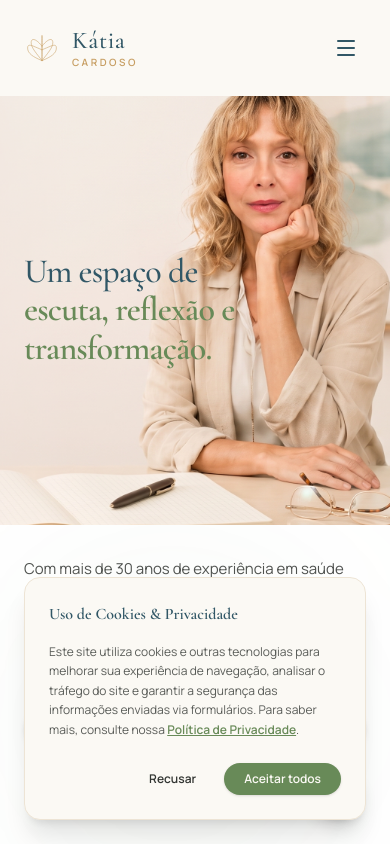
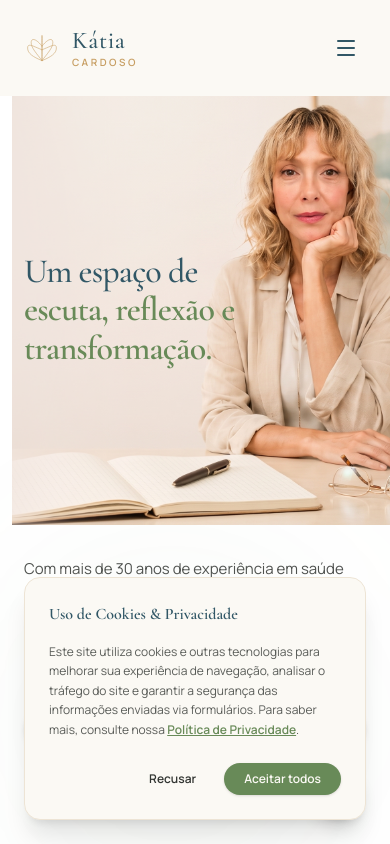
Before and after one commit to ronaldocardoso/katiacardoso, a Next.js app: page / in a window 390 px wide. Shown: the top 844 px of the page. Built offline with nearby package versions, Linux system fonts and the light colour scheme.

Commit message:
adjust: further scale down and translate mobile Hero image right

```diff
--- a/src/app/page.tsx
+++ b/src/app/page.tsx
@@ -166,7 +166,7 @@ export default function Home() {
               fill
               priority
               className="object-cover"
-              style={{ objectPosition: '100% center', transform: 'scale(1.18)', transformOrigin: 'right center' }}
+              style={{ objectPosition: '100% center', transform: 'scale(1.05) translateX(30px)', transformOrigin: 'right center' }}
               sizes="100vw"
             />
             {/* Title Overlay */}
```
